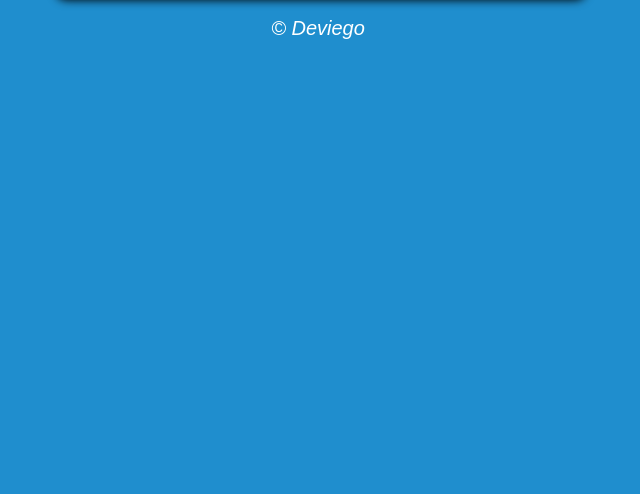
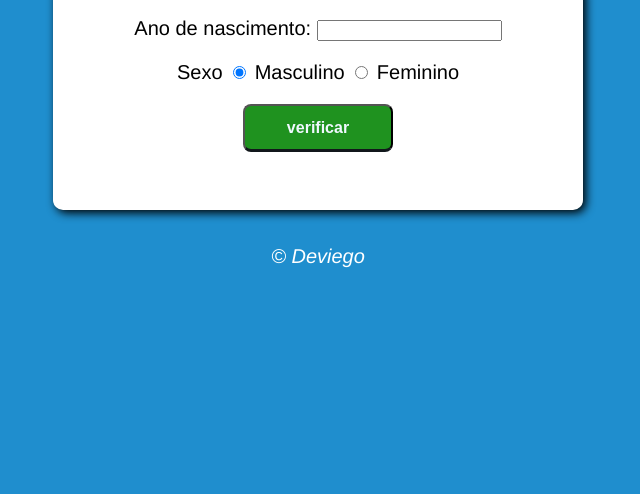
Before and after one commit to deviego/age-identifier, a plain HTML site: page index.html in a window 1280 px wide. Shown: the part 306-800 px from the top of the page, without its empty margins (322-962 px from the left). Drawn offline with Linux system fonts and the light colour scheme.

Commit message:
button style

```diff
--- a/index.html
+++ b/index.html
@@ -1,34 +1,47 @@
 <!DOCTYPE html>
 <html lang="pt-br">
   <head>
-    <meta charset="UTF-8">
-    <meta http-equiv="X-UA-Compatible" content="IE=edge">
-    <meta name="viewport" content="width=device-width, initial-scale=1.0">
-    <link rel="stylesheet" href="style.css">
+    <meta charset="UTF-8" />
+    <meta http-equiv="X-UA-Compatible" content="IE=edge" />
+    <meta name="viewport" content="width=device-width, initial-scale=1.0" />
+    <link rel="stylesheet" href="style.css" />
     <title>Verificador</title>
   </head>
   <body>
-    <header> <h1>Verificador de idadade</h1></header>
+    <div class="container">
+      <header><h1>Verificador de idadade</h1></header>
       <section>
         <div>
-            <p>Ano de nascimento
-                <input type="number" name="txtano" id="txtano" min="0">
+          <p>
+            Ano de nascimento:
+            <input type="number" name="txtano" id="txtano" min="0" />
           </p>
-            <p>Sexo
-                <input type="radio" name="redsex" id="masc" checked>
-                <label for="
-                masc">Masculino</label>
-                <input type="radio" name="redsex" id="fem">
+          <p>
+            Sexo
+            <input type="radio" name="redsex" id="masc" checked />
+            <label
+              for="
+                masc"
+              >Masculino</label
+            >
+            <input type="radio" name="redsex" id="fem" />
             <label for="fem">Feminino</label>
           </p>
-            <p><input type="button" value="verificar" onclick="verificar()"></p>
+          <p>
+            <input
+              class="button"
+              type="button"
+              value="verificar"
+              onclick="verificar()"
+            />
+          </p>
         </div>
         <div id="res">
-            <img src="imagens/" alt="">
+          <img src="imagens/" alt="" />
         </div>
       </section>
-    <footer><p>&copy; Deviego</p>
-    </footer>
+      <footer><p>&copy; Deviego</p></footer>
+    </div>
 
     <script src="script.js"></script>
   </body>
--- a/style.css
+++ b/style.css
@@ -1,6 +1,12 @@
 body{
     background: #1f8ece;
     font: normal 15pt arial;
+    font-family: 'Franklin Gothic Medium', 'Arial Narrow', Arial, sans-serif;
+}
+.container{
+    margin-top: 15%;
+    display: grid;
+    align-items: center;
 }
 
 header{
@@ -19,6 +25,17 @@ section{
 div{
     text-align: center;
 }
+.button{
+    color: aliceblue;
+    font-size: 16px;
+    font-weight: bold;
+    padding: 0.5rem 1rem;
+    width: 30%;
+    height: 3rem;
+    background: rgb(31, 146, 31);
+    border-radius: 0.5rem;
+    border-bottom: solid #11171b ;
+}
 
 footer{
     margin-top: 15px;
```
Lines whose indentation alone changed are shown as unchanged.
